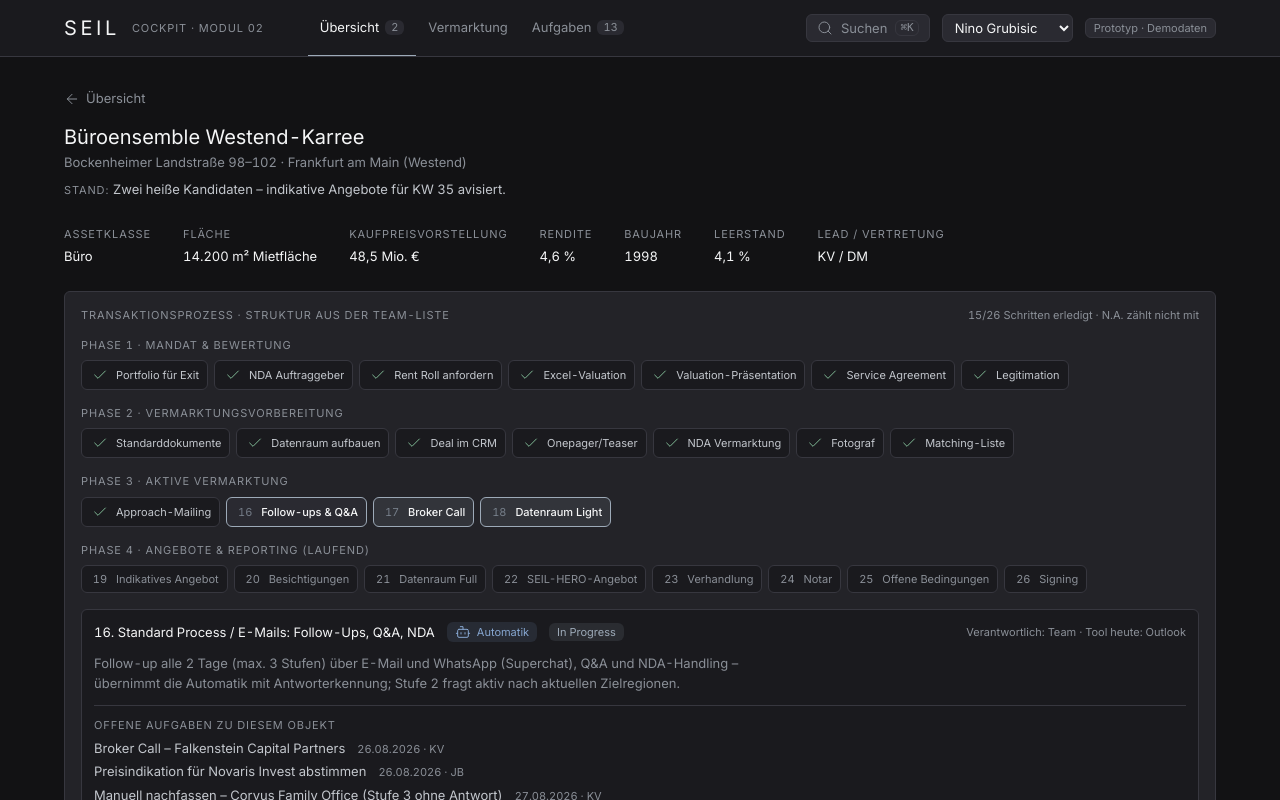
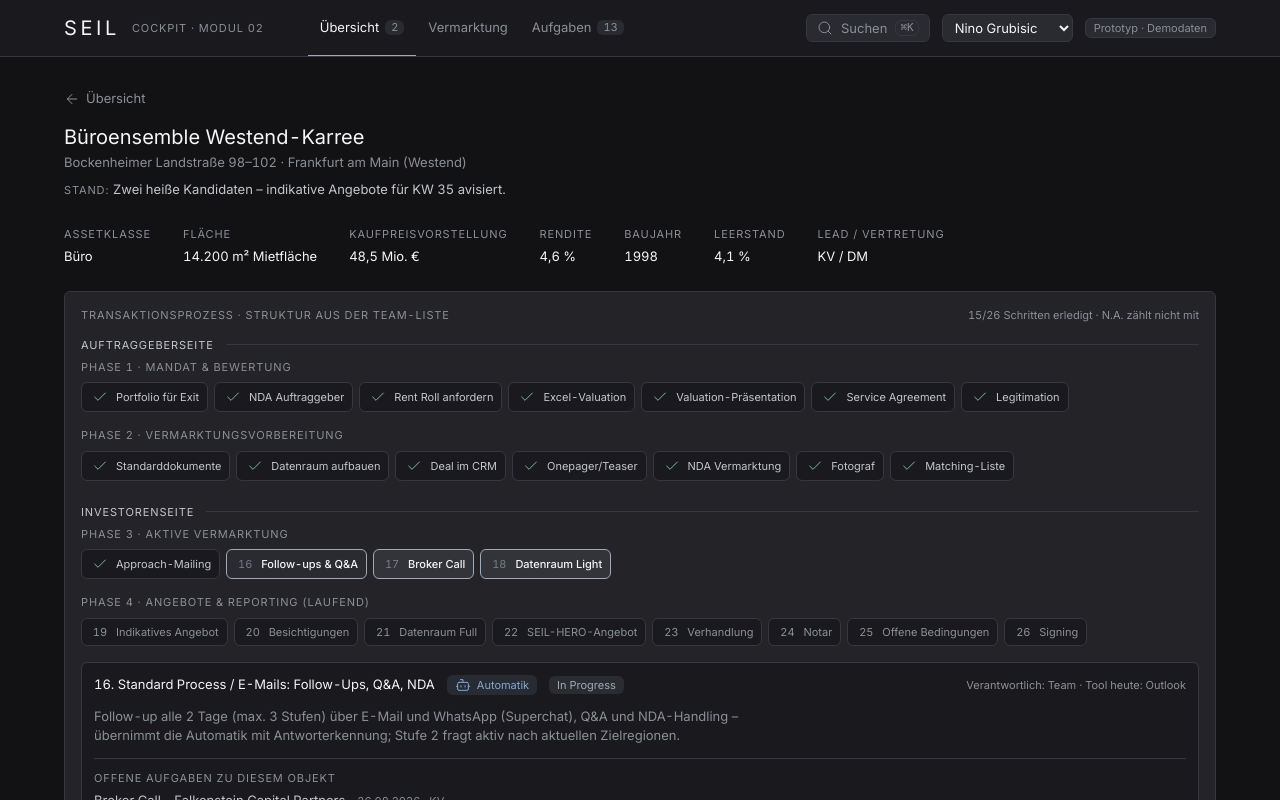
Before and after one commit to Ricdog87/Seil-Dashboard-CRM, a Next.js app: page /objekte/o1 in a window 1280 px wide. Shown: the top 800 px of the page. Built offline with nearby package versions, Linux system fonts and the light colour scheme.

Commit message:
Projektstand 28.08.: Seiten-Labels in der Prozessleiste, Kundentermin-Begriff (components)

```diff
--- a/components/aufgaben-client.tsx
+++ b/components/aufgaben-client.tsx
@@ -51,7 +51,7 @@ const typMeta: Record<AufgabenTyp, { label: string; tone: Tone; icon: LucideIcon
 type Override = Partial<Pick<Aufgabe, "mitarbeiterId" | "faellig" | "erledigt">>;
 
 /**
- * Aufgabenliste mit den im Kickoff gewünschten Eingriffen: Aufgaben lassen
+ * Aufgabenliste mit den im Kundentermin gewünschten Eingriffen: Aufgaben lassen
  * sich neu zuweisen, verschieben und abhaken. Klickdummy: Änderungen leben
  * nur im Speicher dieser Sitzung – "Zurücksetzen" stellt den Stand wieder her.
  */
--- a/components/ki-extraktion.tsx
+++ b/components/ki-extraktion.tsx
@@ -7,7 +7,7 @@ import { Badge, Button, ICON_SM, ICON_STROKE } from "@/components/ui";
 import { Kicker } from "@/components/cockpit";
 
 /**
- * KI-Extraktion aus den Datenraum-Dokumenten (Kickoff: Grundbuch, Mieterlisten
+ * KI-Extraktion aus den Datenraum-Dokumenten (Kundentermin: Grundbuch, Mieterlisten
  * automatisch ins CRM). Übernahme ist bewusst ein Human-in-the-Loop-Schritt –
  * dieselbe Philosophie wie bei der Listen-Freigabe. Der Klick ist eine reine
  * UI-Demonstration und wirkt nur in dieser Sitzung.
--- a/components/prozessleiste.tsx
+++ b/components/prozessleiste.tsx
@@ -6,6 +6,7 @@ import {
   FREIGABE_SCHRITT_INDEX,
   PROZESS_PHASEN,
   PROZESS_SCHRITTE,
+  SEITEN_LABEL,
   type SchrittVerantwortung,
 } from "@/lib/mock-data";
 import {
@@ -158,6 +159,8 @@ function SchrittDetail({ objekt, index, panelId }: { objekt: Objekt; index: numb
 /**
  * Prozessleiste nach der Team-Excel: 26 Schritte in 4 Phasen, Statusvokabular
  * Done / In Progress / Pending / N.A. – mehrere Schritte können parallel laufen.
+ * Die 4 Phasen sind sichtbar zweigeteilt (Auftraggeber- → Investorenseite,
+ * Anforderung aus dem Kundentermin – siehe ANNAHMEN.md Punkt 47).
  * Jeder Schritt ist klickbar und öffnet ein Detailpanel (Beschreibung,
  * Verantwortung, Tool; beim laufenden Schritt Aufgaben + letzte Aktivitäten).
  */
@@ -178,8 +181,16 @@ export function Prozessleiste({ objekt }: { objekt: Objekt }) {
         </span>
       </div>
 
-      {PROZESS_PHASEN.map((phase) => (
+      {PROZESS_PHASEN.map((phase, p) => (
         <div key={phase.titel} className="flex flex-col gap-2">
+          {p === 0 || PROZESS_PHASEN[p - 1].seite !== phase.seite ? (
+            <div className={`flex items-center gap-3 ${p === 0 ? "" : "mt-2"}`}>
+              <span className="text-kicker tracking-kicker uppercase text-seil-body">
+                {SEITEN_LABEL[phase.seite]}
+              </span>
+              <span className="h-px flex-1 bg-seil-line" aria-hidden />
+            </div>
+          ) : null}
           <Kicker>{phase.titel}</Kicker>
           <div className="flex flex-wrap gap-1.5">
             {PROZESS_SCHRITTE.map((sch, i) =>
```
